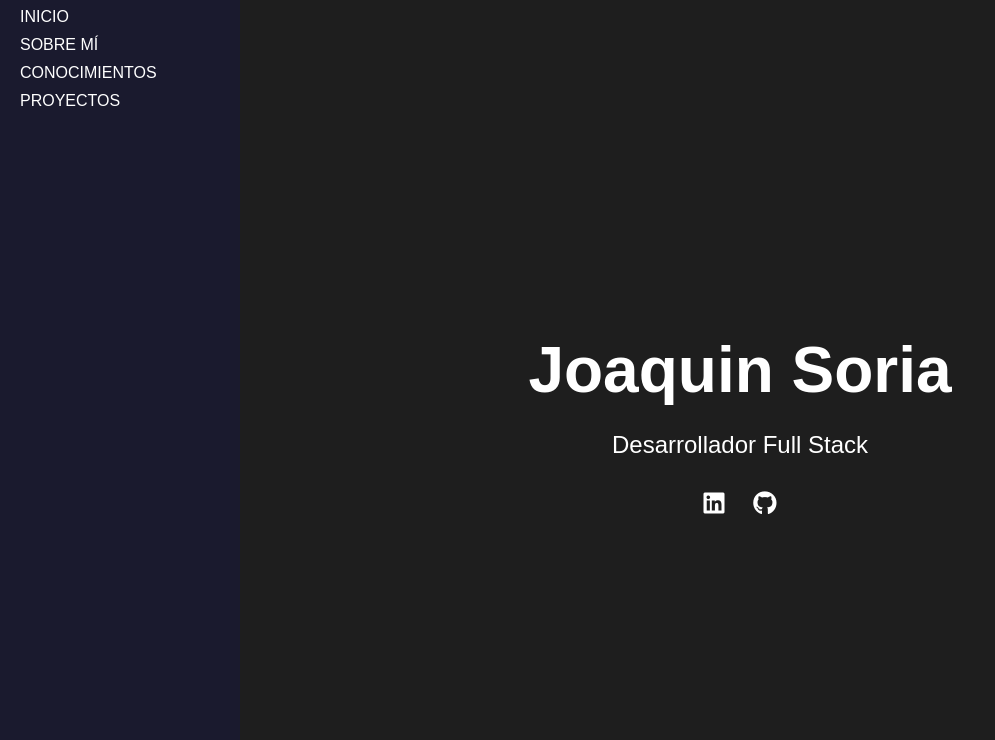
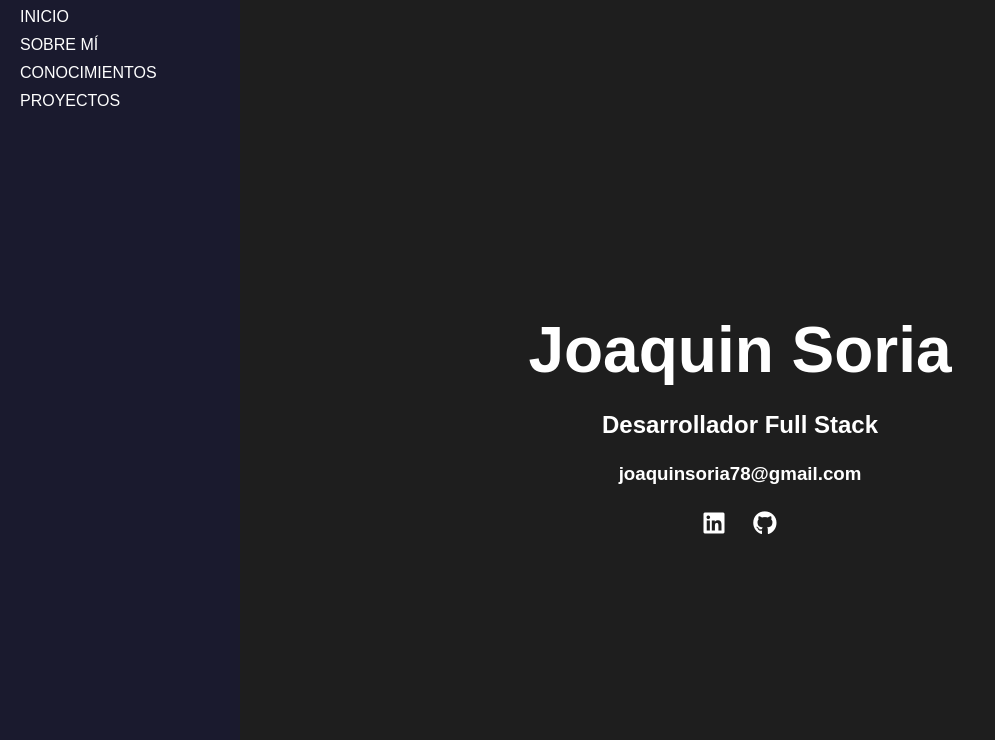
Before and after one commit to joaquinSoria1/Mi-porfolio, a plain HTML site: page index.html in a window 1280 px wide. Shown: the part 60-800 px from the top of the page, without its empty margins (0-995 px from the left). Drawn offline with Linux system fonts and the light colour scheme.

Commit message:
segundo cambio

```diff
--- a/index.html
+++ b/index.html
@@ -22,7 +22,8 @@
             <section id="home">
                 <div class="home-content">
                     <h1>Joaquin Soria</h1>
-                    <p class="title">Desarrollador Full Stack</p>
+                    <h3 class="title">Desarrollador Full Stack</h3>
+                    <h3>joaquinsoria78@gmail.com</h3>
                     <div class="social-icons">
                         <a href="https://www.linkedin.com/in/joaquin-soria-50ab672b2/" title="LinkedIn"><i class="fab fa-linkedin"></i></a>
                         <a href="https://github.com/joaquinSoria1" title="GitHub"><i class="fab fa-github"></i></a>
```
